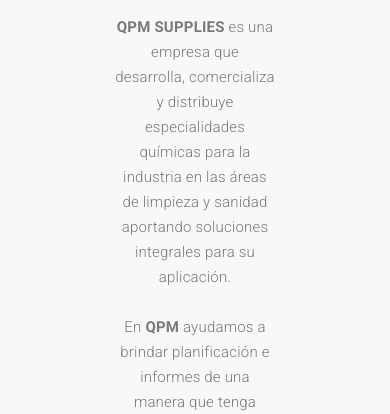
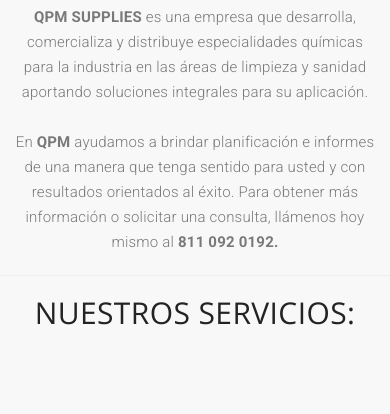
Before and after one commit to Extrasy/QPM, a website: page public/index.html in a window 390 px wide. Shown: the part 430-844 px from the top of the page. Drawn offline with nearby package versions, Linux system fonts and the light colour scheme; a web font is replaced by a local one.

Commit message:
titlelogo

```diff
--- a/public/css/style.css
+++ b/public/css/style.css
@@ -725,4 +725,7 @@
     margin-top: 7px;
     font-size: 20px;
 }
+.section-title p {
+    margin: auto;
 }
+}
--- a/public/index.html
+++ b/public/index.html
@@ -116,6 +116,7 @@
 				</div>
 			</div>
 		</div>
+		<hr>
 				<div class="row">
 						<div class="col-lg-12">
 							<div class="skills-text">
```
Also changed, not shown: public/images/qpm-2.png, public/images/top-BG.jpg (deleted).
